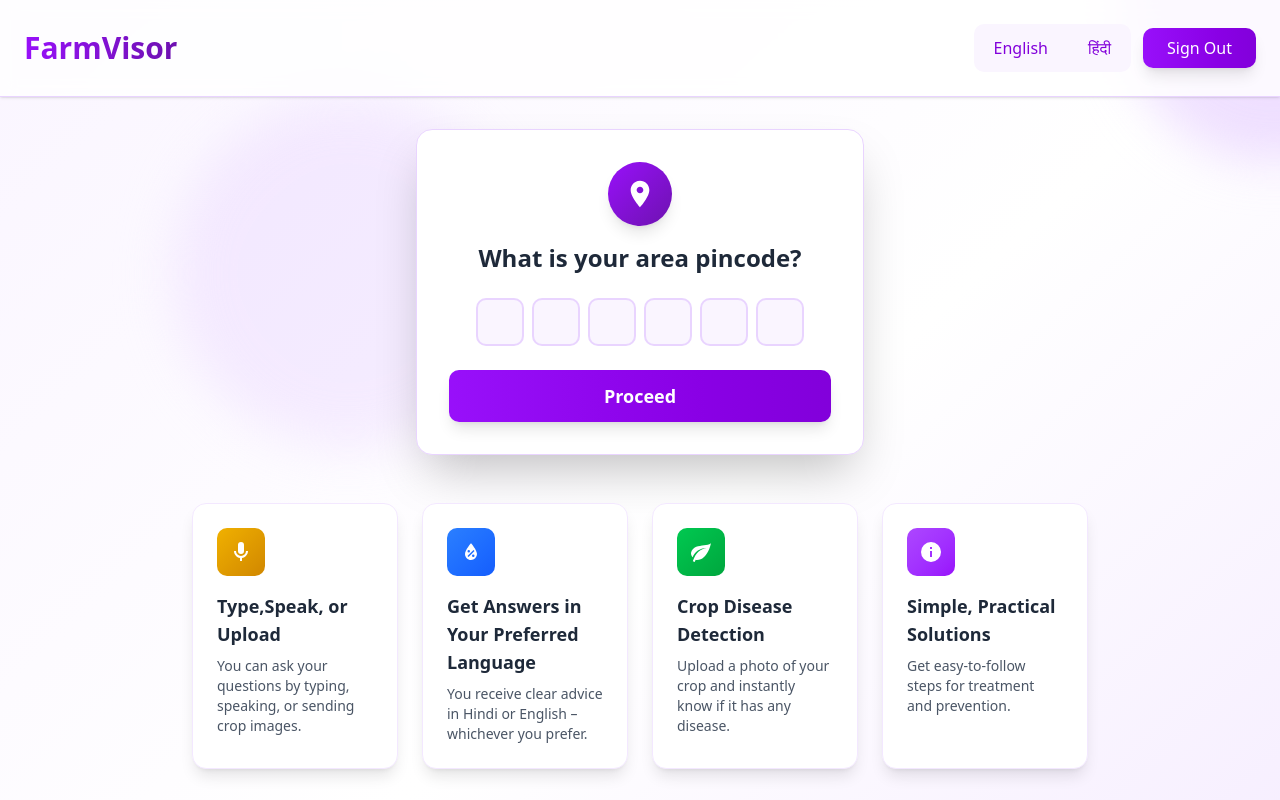
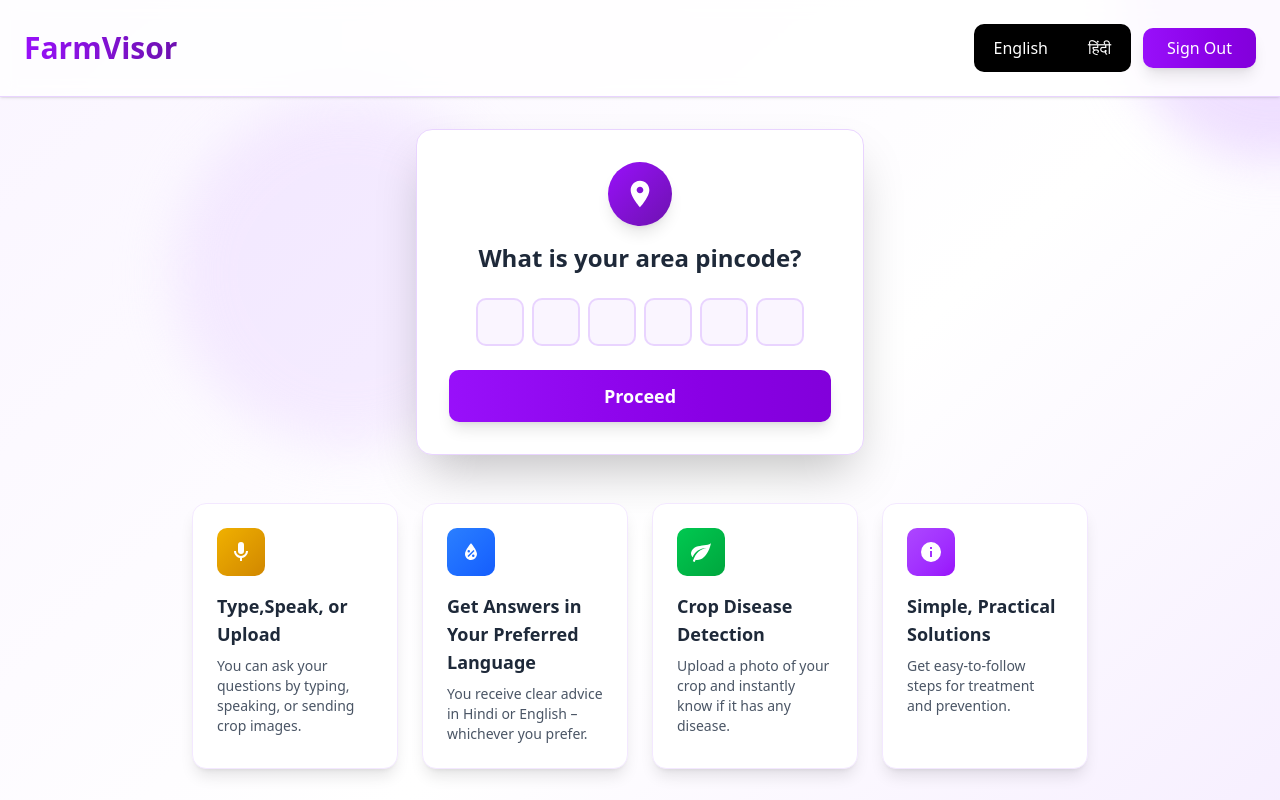
Before and after one commit to TamannaParashar/FarmVisor, a Next.js app: page /Home in a window 1280 px wide. Shown: the top 800 px of the page. Built offline with nearby package versions, Linux system fonts and the light colour scheme.

Commit message:
added weather popup

```diff
--- a/src/app/Home/page.jsx
+++ b/src/app/Home/page.jsx
@@ -5,12 +5,17 @@ import { signOut } from "next-auth/react"
 import { useRef, useState } from "react"
 import "../style.css"
 import { useRouter } from "next/navigation"
+import { createPortal } from "react-dom"
 
 export default function Home() {
   const [pin, setPin] = useState(true)
   const [loading, setLoading] = useState(false)
   const [uploadOptions, setUploadOptions] = useState(false)
   const [text, setText] = useState(false)
+  const [icon,setIcon] = useState();
+  const [weather,setWeather] = useState("")
+  const [loc,setLoc] = useState("")
+  const [showWeather, setShowWeather] = useState(false);
   const router = useRouter()
   const { t } = useTranslation()
   const changeLanguage = (lang) => {
@@ -48,6 +53,9 @@ export default function Home() {
       })
       const data = await res.json()
       console.log(data)
+      setIcon(data.weather.icon)
+      setWeather(data.weather);
+      setLoc(data.location)
       setPin(false)
       setUploadOptions(true)
     } finally {
@@ -93,9 +101,33 @@ export default function Home() {
         </div>
 
         <div className="flex items-center space-x-3">
-          <div className="flex items-center space-x-2 bg-purple-50 rounded-lg p-1">
-            <button onClick={() => changeLanguage("en")} className="px-4 py-2 rounded-md font-medium transition-all duration-200 hover:bg-white hover:shadow-sm text-purple-700 hover:text-purple-800">English</button>
-            <button onClick={() => changeLanguage("hi")} className="px-4 py-2 rounded-md font-medium transition-all duration-200 hover:bg-white hover:shadow-sm text-purple-700 hover:text-purple-800">हिंदी</button>
+          <div className="flex items-center space-x-2 bg-black rounded-lg p-1 relative z-[10000]">
+            {icon && (
+          <button onClick={() => setShowWeather(true)}>
+            <img src={icon} alt="weather icon" className="w-12 h-12" />
+          </button>
+        )}
+
+        {weather && showWeather &&
+        createPortal(
+        <div className="fixed top-16 right-0 bg-white shadow-xl rounded-xl p-6 w-64 border border-purple-200 z-[9999]">
+          <div className="absolute top-2 right-2"><button onClick={()=>setShowWeather(false)}>✖</button></div>
+          <div className="flex">
+            <img src={icon} alt="weather icon" />
+            <strong>{weather.description}</strong>
+          </div>
+          <div className="flex flex-col space-y-2 text-purple-600">
+            <p><strong>Location</strong> : {loc}</p>
+            <p>💧 : {weather.humidity}</p>
+            <p>🌡️ : {weather.temp}</p>
+          </div>
+        </div>,document.body
+        )
+        }
+
+
+            <button onClick={() => changeLanguage("en")} className="px-4 py-2 rounded-md font-medium transition-all duration-200 hover:bg-white hover:shadow-sm text-white hover:text-purple-600">English</button>
+            <button onClick={() => changeLanguage("hi")} className="px-4 py-2 rounded-md font-medium transition-all duration-200 hover:bg-white hover:shadow-sm text-white hover:text-purple-600">हिंदी</button>
           </div>
           <button onClick={() => signOut({ callbackUrl: "/" })} className="px-6 py-2 bg-gradient-to-r from-purple-600 to-purple-700 text-white rounded-lg font-medium hover:from-purple-700 hover:to-purple-800 transition-all duration-200 shadow-lg hover:shadow-xl transform hover:-translate-y-0.5">{t("sgnO")}</button>
         </div>
--- a/src/app/api/locationWeather/route.js
+++ b/src/app/api/locationWeather/route.js
@@ -35,12 +35,16 @@ export async function POST(req) {
       return NextResponse.json({ error: "Weather data unavailable" }, { status: 500 })
     }
 
+    const iconCode = weatherData.weather[0].icon
+    const iconUrl = `http://openweathermap.org/img/wn/${iconCode}@2x.png`
+
     return NextResponse.json({
       location: display_name,lat,lon,
       weather: {
         temp: weatherData.main.temp,
         humidity: weatherData.main.humidity,
         description: weatherData.weather[0].description,
+        icon:iconUrl,
       },
     })
   } catch (error) {
--- a/src/i18n.js
+++ b/src/i18n.js
@@ -36,7 +36,7 @@ const resources = {
       sgnO:"साइन आउट",
       pincode: "आपके क्षेत्र का पिनकोड क्या है?",
       done: "आगे बढ़ें",
-      loading:"लोड हो रहा है",
+      loading:"लोड हो रहा है...",
       ask: "अपने प्रश्न इस रूप में पूछें",
       processing:"जानकारी एकत्रित कर रहे हैं ...",
       text: "लिख कर",
```
Also changed, not shown: 1 other file (tests, documents, lock files or other folders).
